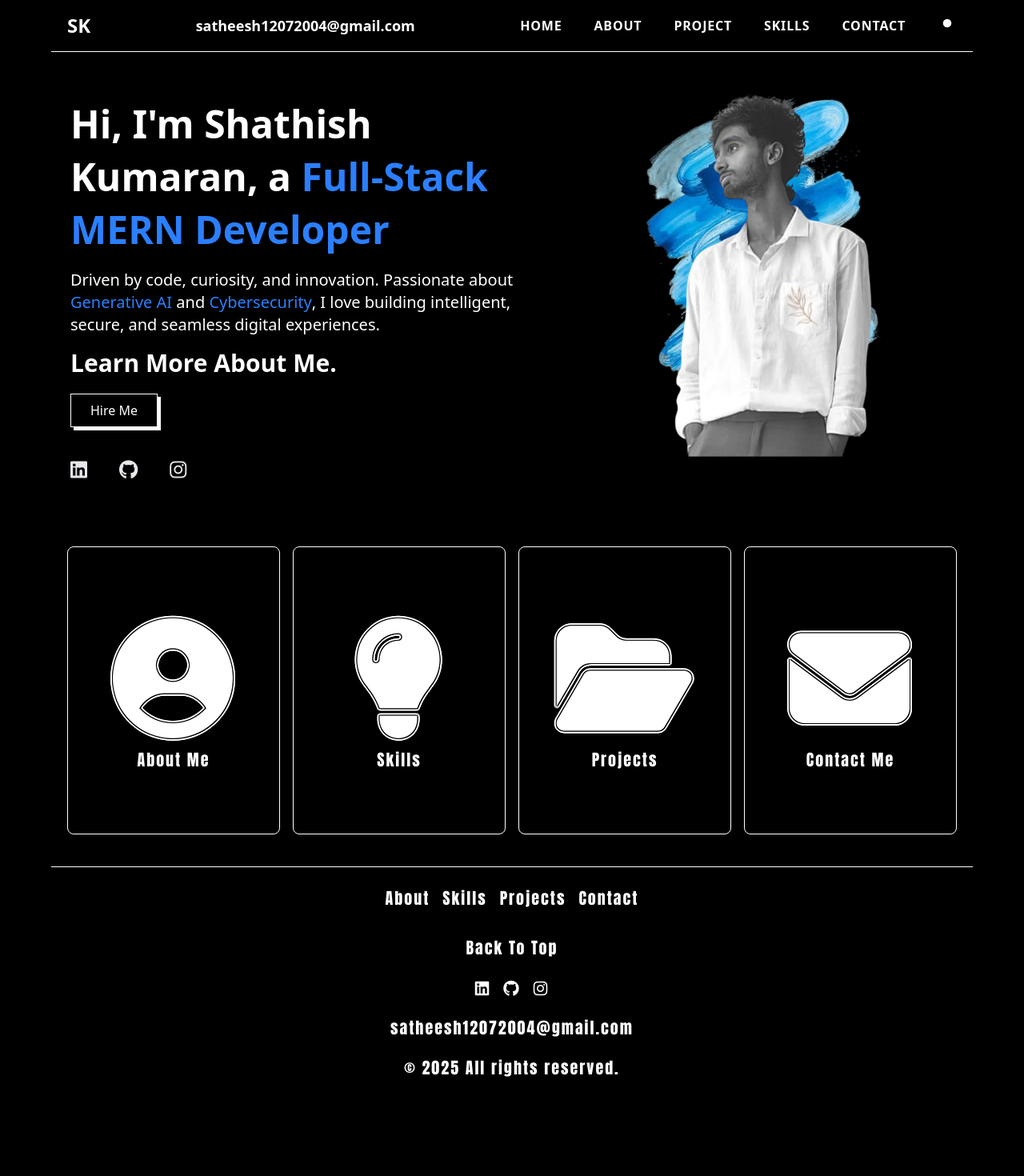
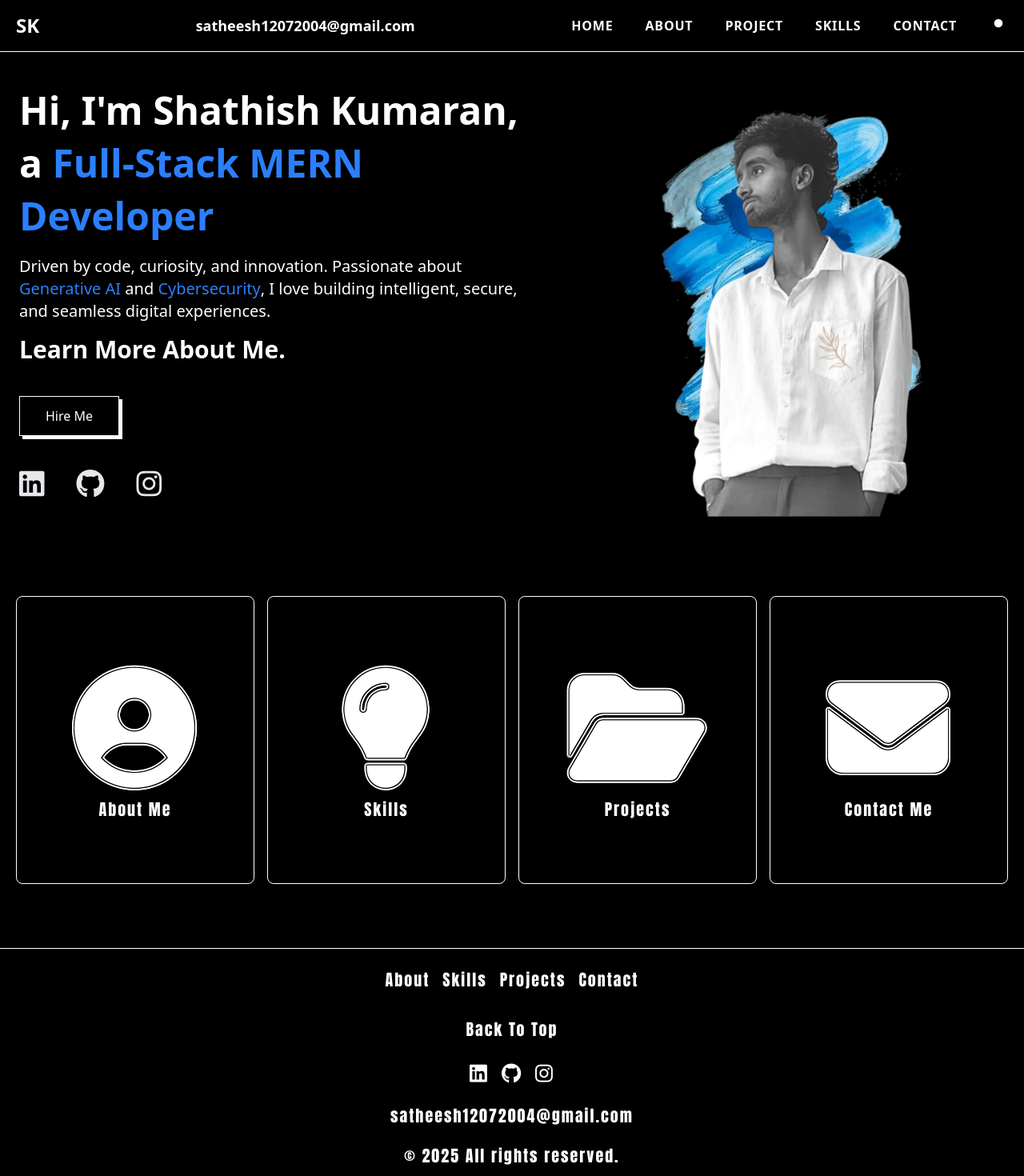
Before and after one commit to Shathish2004/Shathish-Portfolio, a React (Vite) app: page / in a window 1280 px wide. Shown: the top 1470 px of the page at 80% size. Before the commit the page ends 1374 px from the top, so only its background shows below. Built offline with nearby package versions, Linux system fonts and the light colour scheme.

Commit message:
Made some layout changes

```diff
--- a/src/components/About.jsx
+++ b/src/components/About.jsx
@@ -10,7 +10,7 @@ const About = () => {
   }, []);
 
   return (
-    <div className="mt-10 max-w-6xl mx-auto px-6">
+    <div className="mt-10 max-w-6xl lg:max-w-7xl mx-auto px-6">
       {/* Introduction Section */}
       <div className="flex items-center justify-center">
         <div className="text-center md:text-left">
--- a/src/components/AboutHome.jsx
+++ b/src/components/AboutHome.jsx
@@ -19,7 +19,7 @@ const AboutHome = () => {
   }, []);
 
   return (
-    <div className="mt-10 max-w-6xl mx-auto px-6">
+    <div className="mt-10 max-w-6xl lg:max-w-7xl mx-auto  px-6">
       <div className="flex flex-col-reverse md:flex-row items-center gap-8">
         {/* Text Section */}
         <div className="md:w-[55%] text-center md:text-left">
@@ -40,7 +40,26 @@ const AboutHome = () => {
           >
             Learn More About Me.
           </p>
-          <button onClick={() => navigate("/contact")} className="border-1 my-5 py-2 px-6 cursor-pointer button-shadow hover:bg-blue-600 hover:text-white ">Hire Me</button>
+
+          <button onClick={() => navigate("/contact")} className="border-1 my-10 py-3 px-8 cursor-pointer button-shadow hover:bg-blue-600 hover:text-white ">Hire Me</button>
+
+          <div className="flex mb-10 justify-center md:justify-start space-x-6 sm:space-x-10">
+            {[
+              { href: "https://www.linkedin.com/in/shathish-kumaran-05a298325/", icon: "fab fa-linkedin", color: "hover:text-blue-600" },
+              { href: "https://github.com/SHATHISH-07", icon: "fab fa-github", color: "hover:text-gray-500" },
+              { href: "https://www.instagram.com/shathish_07/", icon: "fab fa-instagram", color: "hover:text-pink-500" }
+            ].map(({ href, icon, color }) => (
+              <a
+                key={href}
+                href={href}
+                target="_blank"
+                rel="noopener noreferrer"
+                className={`text-gray-900 dark:text-gray-200 text-4xl ${color} transition`}
+              >
+                <i className={icon}></i>
+              </a>
+            ))}
+          </div>
         </div>
 
         {/* Image Section */}
@@ -55,25 +74,6 @@ const AboutHome = () => {
           </div>
         </div>
       </div>
-
-      {/* Social Links */}
-      <div className="flex mt-5 md:mt-5 lg:mt-0 mb-20 justify-center md:justify-start space-x-6 sm:space-x-10">
-        {[
-          { href: "https://www.linkedin.com/in/shathish-kumaran-05a298325/", icon: "fab fa-linkedin", color: "hover:text-blue-600" },
-          { href: "https://github.com/SHATHISH-07", icon: "fab fa-github", color: "hover:text-gray-500" },
-          { href: "https://www.instagram.com/shathish_07/", icon: "fab fa-instagram", color: "hover:text-pink-500" }
-        ].map(({ href, icon, color }) => (
-          <a
-            key={href}
-            href={href}
-            target="_blank"
-            rel="noopener noreferrer"
-            className={`text-gray-900 dark:text-gray-200 text-2xl ${color} transition`}
-          >
-            <i className={icon}></i>
-          </a>
-        ))}
-      </div>
     </div>
   );
 };
--- a/src/components/Cards.jsx
+++ b/src/components/Cards.jsx
@@ -41,7 +41,7 @@ const Cards = ({ cardData }) => {
   const memoizedCards = useMemo(() => cardData, [cardData]);
 
   return (
-    <div className="container cursor-pointer max-w-6xl mx-auto grid grid-cols-1 sm:grid-cols-2 lg:grid-cols-4 gap-4 my-5 sm:my-10 px-5 ">
+    <div className="container cursor-pointer max-w-6xl lg:max-w-7xl mx-auto grid grid-cols-1 sm:grid-cols-2 lg:grid-cols-4 gap-4 my-5 sm:my-20 px-5 ">
       {memoizedCards.map((card) => (
         <CardItem key={card.id} card={card} />
       ))}
--- a/src/components/Footer.jsx
+++ b/src/components/Footer.jsx
@@ -13,7 +13,7 @@ const Footer = () => {
   ];
 
   return (
-    <footer className="max-w-6xl mx-auto border-t-1 font-medium border-gray-900 dark:border-white py-6 px-4 mt-10">
+    <footer className="max-w-6xl lg:max-w-7xl mx-auto border-t-1 font-semibold sm:font-medium border-gray-900 dark:border-white py-6 px-4 mt-10">
       <div className="container mx-auto flex flex-col gap-y-5 justify-between items-center">
         {/* Center Section - Navigation */}
         <ul className="grid grid-cols-2 text-center space-y-3 sm:flex space-x-4 mt-2 text-[15px] sm:text-[20px] cursor-pointer sm:mt-0">
@@ -37,7 +37,7 @@ const Footer = () => {
         </button>
 
         {/* Right Section - Social Links */}
-        <div className="flex text-[15px] sm:text-[20px] space-x-4 mt-2 sm:mt-0">
+        <div className="flex text-[20px] sm:text-[25px] space-x-4 mt-2 sm:mt-0">
           {[
             { href: "https://www.linkedin.com/in/shathish-kumaran-05a298325/", icon: "fa-linkedin", color: "hover:text-blue-600" },
             { href: "https://github.com/SHATHISH-07", icon: "fa-github", color: "hover:text-gray-400" },
--- a/src/components/NavBar.jsx
+++ b/src/components/NavBar.jsx
@@ -27,7 +27,7 @@ const NavBar = () => {
   ];
 
   return (
-    <nav className="flex items-center font-extrabold justify-between max-w-6xl mx-auto border-b border-gray-900 dark:border-white px-5 py-4">
+    <nav className="flex items-center font-extrabold justify-between max-w-6xl lg:max-w-7xl mx-auto border-b border-gray-900 dark:border-white px-5 py-4">
       {/* Logo */}
       <button
         className="cursor-pointer text-[20px] hover:text-blue-600 md:text-2xl"
--- a/src/components/SkillCertificate.jsx
+++ b/src/components/SkillCertificate.jsx
@@ -7,7 +7,7 @@ const SkillCertificate = () => {
   }, []);
 
   return (
-    <div className="mt-10 max-w-6xl mx-auto">
+    <div className="mt-10 max-w-6xl lg:max-w-7xl mx-auto">
       <Skills />
     </div>
   );
```
